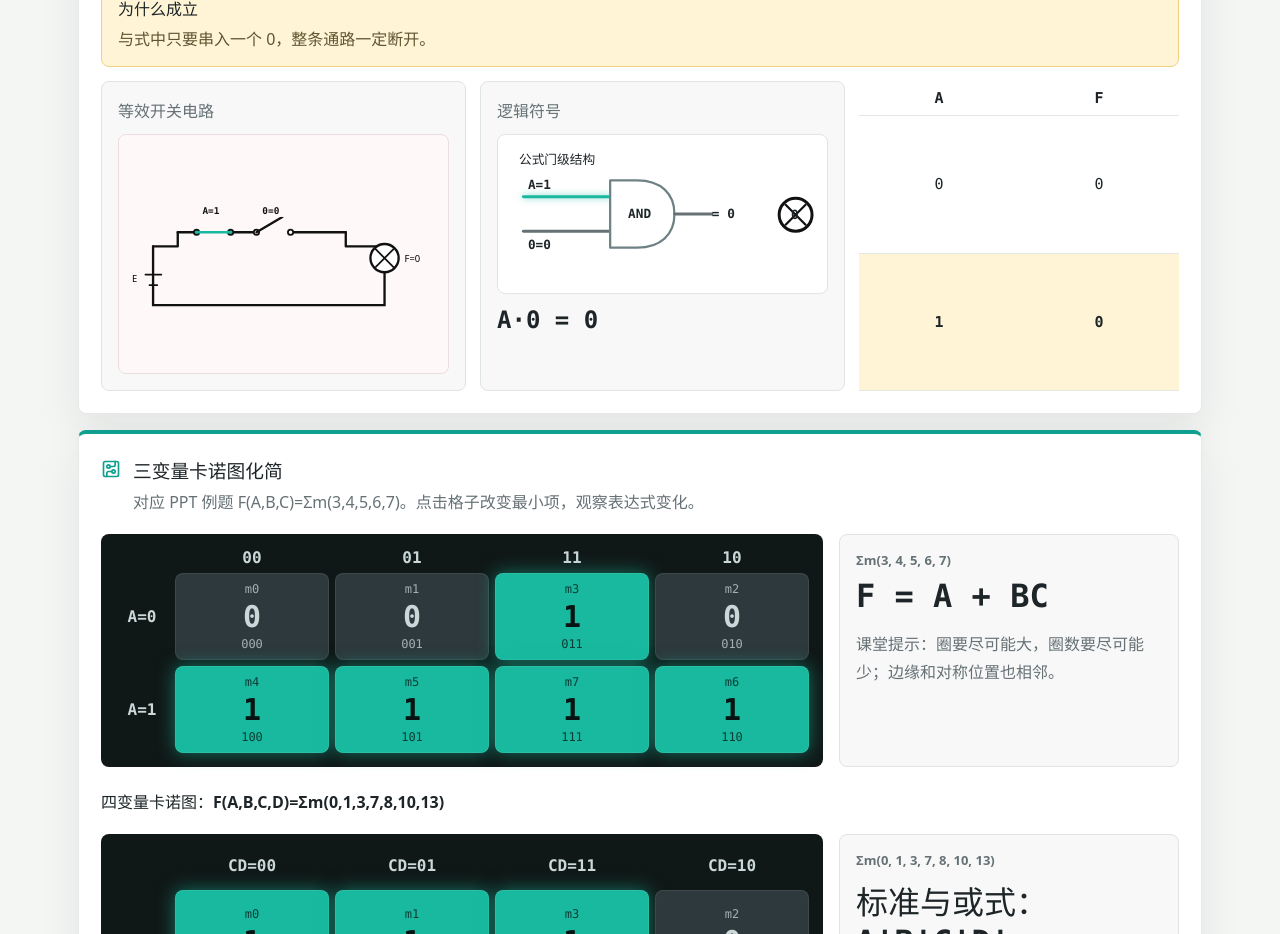
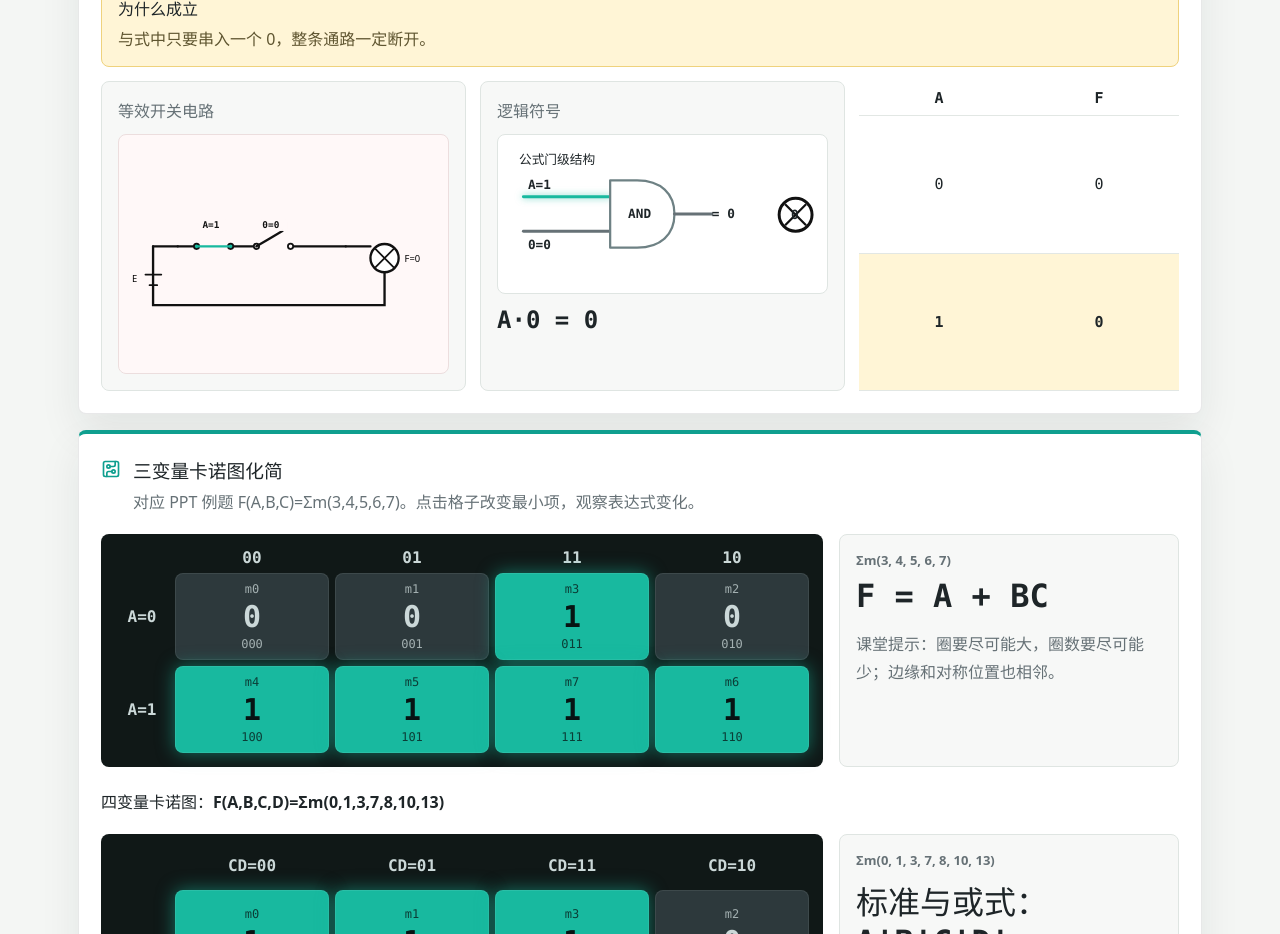
Before and after one commit to huihuinjust/Digital-Logic-Lab, a React (Vite) app: page / in a window 1280 px wide. Shown: the part 9160-10094 px from the top of the page. Built offline with nearby package versions, Linux system fonts and the light colour scheme.

Commit message:
Tidy logic law circuit alignment

```diff
--- a/src/App.jsx
+++ b/src/App.jsx
@@ -1185,7 +1185,7 @@ function lawSymbolModel(law, a, b, c, activeLaw) {
 
 function LawEquivalentCircuit({ law, a, b, c, output }) {
   const lanes = lawSwitchLanes(law).map((lane) => lane.map((name) => ({ name, closed: switchValue(name, { a, b, c }) })));
-  const laneYs = lanes.length === 1 ? [88] : lanes.map((_, index) => 62 + index * Math.min(58, 118 / Math.max(1, lanes.length - 1)));
+  const laneYs = lanes.length === 1 ? [112] : lanes.map((_, index) => 62 + index * Math.min(58, 118 / Math.max(1, lanes.length - 1)));
   const busTop = Math.min(...laneYs);
   const busBottom = Math.max(...laneYs);
   const leftBusTop = Math.min(busTop, 112);
@@ -1194,10 +1194,10 @@ function LawEquivalentCircuit({ law, a, b, c, output }) {
   const rightBusBottom = Math.max(busBottom, 112);
   return (
     <svg className="law-circuit-svg" viewBox="0 0 560 250" role="img" aria-label="law equivalent switch network">
-      <path className="wire-path" d="M58 112 V212 H452 V150" />
+      <path className="wire-path" d="M58 112 V212 H452 V156" />
       <path className="battery" d="M45 160 H72 M52 178 H65" />
       <text x="22" y="173">E</text>
-      <path className="wire-path" d={`M58 112 H100 M100 ${leftBusTop} V${leftBusBottom} M386 ${rightBusTop} V${rightBusBottom} M386 112 H452`} />
+      <path className="wire-path" d={`M58 112 H100 M100 ${leftBusTop} V${leftBusBottom} M386 ${rightBusTop} V${rightBusBottom} M386 112 H428`} />
       <circle className={output ? "bulb on" : "bulb"} cx="452" cy="132" r="24" />
       <path className="bulb-mark" d="M436 116 L468 148 M468 116 L436 148" />
       <text x="486" y="139">F={bit(output)}</text>
```
